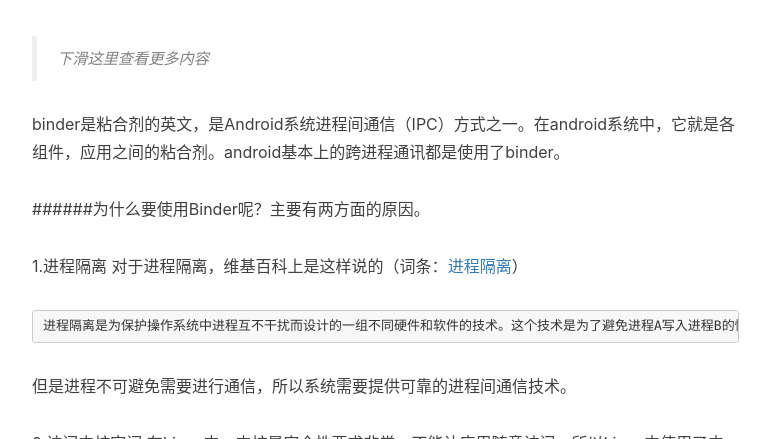
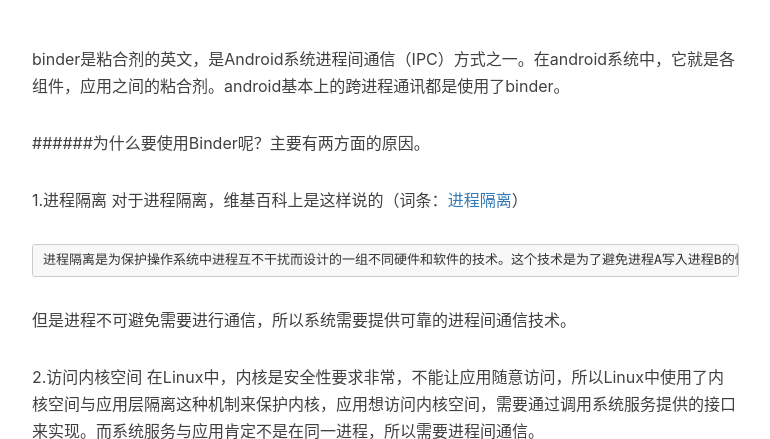
Before and after one commit to goIntoAction/goIntoAction.github.io, a Jekyll site: the page built from _posts/2016-05-01-android binder机制.md, in a window 1280 px wide and 900 px high, cut to the strip 461-900 px from the top of the window. Shown: the whole strip, without its empty margins (233-1003 px from the left). Built offline with Jekyll 4.4.1, drawn with Linux system fonts in a browser that asks for light colours; nearby versions of some CDN libraries; comment, search, counter and statistics services are not loaded.

Commit message:
添加文章

```diff
--- a/_posts/2016-05-01-android binder机制.md
+++ b/_posts/2016-05-01-android binder机制.md
@@ -10,7 +10,6 @@
 ---
 
 
-> 下滑这里查看更多内容
 
 binder是粘合剂的英文，是Android系统进程间通信（IPC）方式之一。在android系统中，它就是各组件，应用之间的粘合剂。android基本上的跨进程通讯都是使用了binder。
 
```
Also changed, not shown: _posts/2015-01-29-android动画源码分析.md (+0 -1 lines), img/in-post/post-js-version/javascript-java.jpg (deleted), img/in-post/post-js-version/keep-calm-and-learn-javascript.png (deleted).
